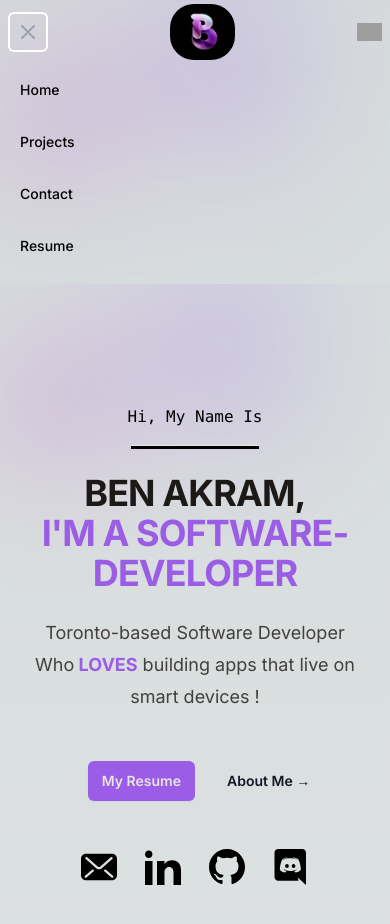
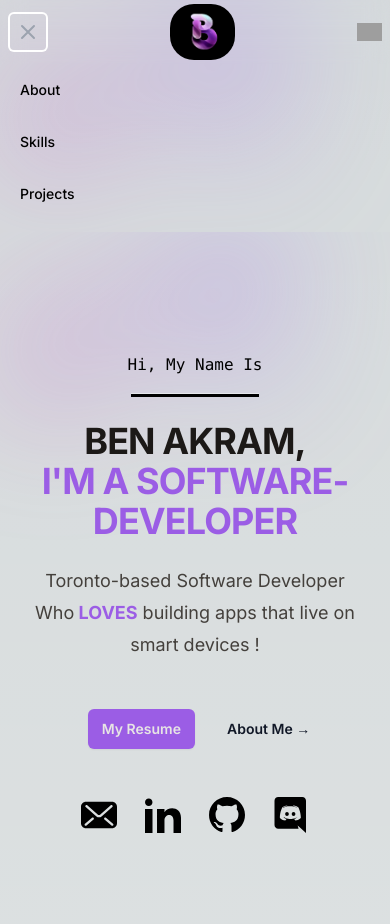
Before and after one commit to benakram4/my_portfolio_v1, a Next.js app: page / in a window 390 px wide. Both pictures are taken after a click on the button "Open main menu". Shown: the top 924 px of the page. Built offline with nearby package versions, Linux system fonts and the light colour scheme; grey boxes are pictures that could not be loaded.

Commit message:
fixed mobile nav

```diff
--- a/src/components/Nav/NavBarMenu.jsx
+++ b/src/components/Nav/NavBarMenu.jsx
@@ -1,5 +1,4 @@
 import NavLink from "@/components/Nav/NavLink";
-import Link from "next/link";
 //  Nav Bar for big screens
 export default function NavBarMenu() {
   return (
--- a/src/components/Nav/NavBarMobile.jsx
+++ b/src/components/Nav/NavBarMobile.jsx
@@ -10,7 +10,6 @@ export default function NavBarMobile() {
   const toggleMobileMenu = () => {
     setIsExpanded(!isExpanded);
     console.log("Clicked!");
-    console.log(isExpanded);
   };
 
   return (
@@ -22,25 +21,16 @@ export default function NavBarMobile() {
       >
         <ul className="space-y-2 px-2 pb-3 pt-2 list-none">
           {/* <!-- Current: "bg-gray-900 text-white", Default: "text-gray-300 hover:bg-gray-700 hover:text-white" --> */}
-          <NavLink  href="/" onClick={toggleMobileMenu}>
-            Home
+          <NavLink  id="about" handleMobile={toggleMobileMenu}>
+            About
           </NavLink>
 
-          <NavLink href="/projects" onClick={toggleMobileMenu}>
-            Projects
+          <NavLink id="skills" handleMobile={toggleMobileMenu}>
+            Skills
           </NavLink>
 
-          <NavLink href="/contact" onClick={toggleMobileMenu}>
-            Contact
-          </NavLink>
-
-          <NavLink
-            href="https://drive.google.com/file/d/1EUP30Hf2CnHIAbgPZ2W6FVS-GudSfglW/view?usp=sharing"
-            onClick={toggleMobileMenu}
-            target="_blank"
-            rel="noopener noreferrer"
-          >
-            Resume
+          <NavLink id="projects" handleMobile={toggleMobileMenu}>
+          Projects
           </NavLink>
         </ul>
       </div>
--- a/src/components/Nav/NavLink.jsx
+++ b/src/components/Nav/NavLink.jsx
@@ -3,7 +3,7 @@
 import { useState, useEffect } from "react";
 import { getScrollElementById } from "@/util/helpers";
 
-export default function NavLink({ id, children, ...props }) {
+export default function NavLink({ id, children, handleMobile, ...props }) {
   const [activeId, setActiveId] = useState("");
 
   useEffect(() => {
@@ -26,8 +26,8 @@ export default function NavLink({ id, children, ...props }) {
     };
   }, [id]);
 
-  const activeLink = (path) => {
-    return activeId === path
+  const activeLink = (id) => {
+    return activeId === id
       ? " bg-gray-900 text-bold text-[#9b5de5] dark:text-[#9b5de5]"
       : " text-black dark:text-white text-bold hover:bg-gray-900 hover:text-white dark:hover:text-stone-200";
   };
@@ -36,10 +36,11 @@ export default function NavLink({ id, children, ...props }) {
     <li className="pb-2">
       <button
         {...props}
-        onClick={(event) => getScrollElementById(event, id)}
-        className={`rounded-md px-3 py-2 text-sm font-medium ${activeLink(
-          id
-        )}`}
+        onClick={(event) => {
+          getScrollElementById(event, id);
+          handleMobile && handleMobile();
+        }}
+        className={`rounded-md px-3 py-2 text-sm font-medium ${activeLink(id)}`}
         aria-current={activeId === id}
       >
         {children}
```
